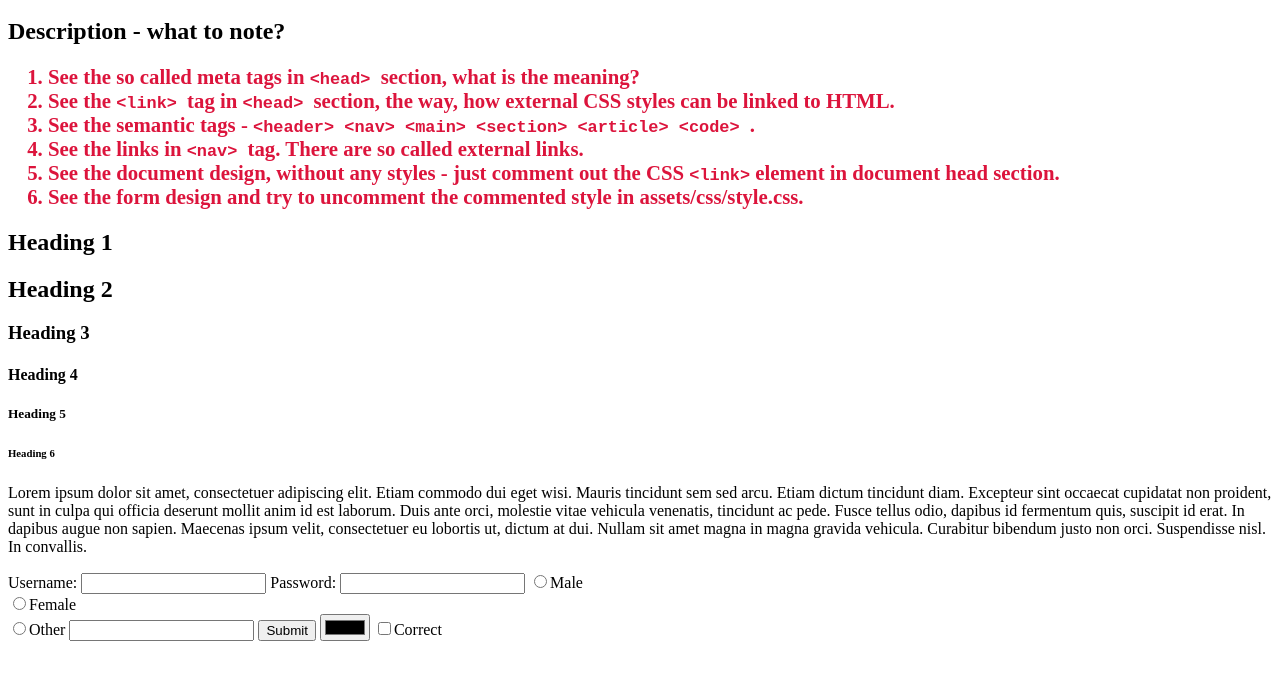
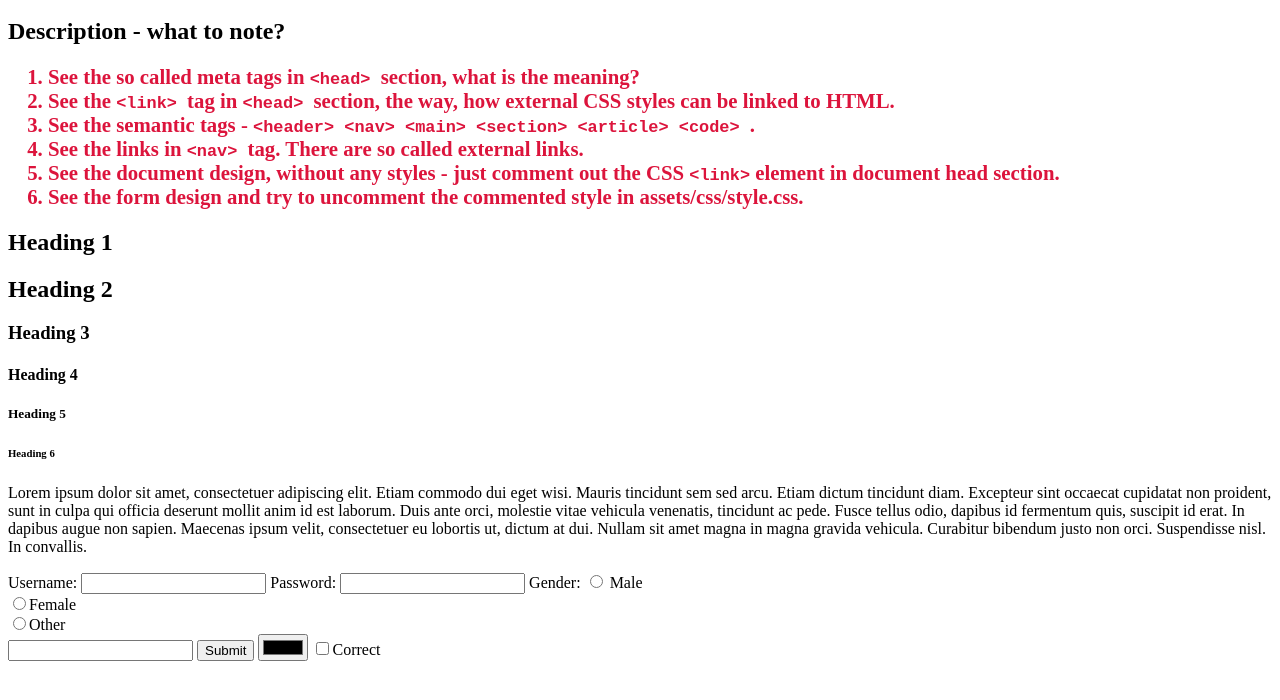
Before and after one commit to RadekVala/TWWW-01-HTML5-examples, a website: page index.html in a window 1280 px wide. Shown: the part 100-800 px from the top of the page. Drawn offline with Linux system fonts and the light colour scheme.

Commit message:
Final custom CSS for form

```diff
--- a/index.html
+++ b/index.html
@@ -93,9 +93,13 @@
           <input type="text" name="username" id="username" />
           <label for="password">Password:</label>
           <input type="password" name="password" id="password" />
-          <input type="radio" name="gender" value="male" />Male<br />
-          <input type="radio" name="gender" value="female" />Female<br />
-          <input type="radio" name="gender" value="other" />Other
+
+          <label for="username">Gender:</label>
+          <formgroup>
+            <input type="radio" name="gender" value="male" /> Male<br />
+            <input type="radio" name="gender" value="female" />Female<br />
+            <input type="radio" name="gender" value="other" />Other<br />
+          </formgroup>
           <input list="Options" />
           <datalist id="Options">
             <option value="Option1"></option>
@@ -105,7 +109,9 @@
 
           <input type="submit" value="Submit" />
           <input type="color" />
-          <input type="checkbox" name="correct" value="correct" />Correct
+          <formgroup>
+            <input type="checkbox" name="correct" value="correct" />Correct
+          </formgroup>
         </form>
       </section>
     </main>
```
Also changed, not shown: assets/css/styles.css (+19 -1 lines).
